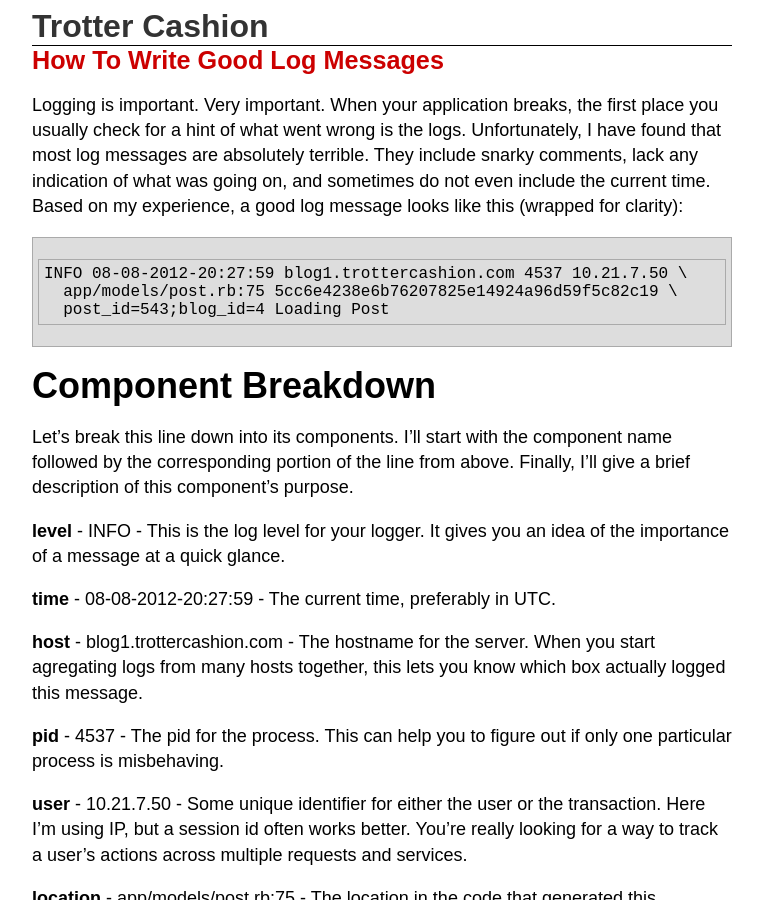
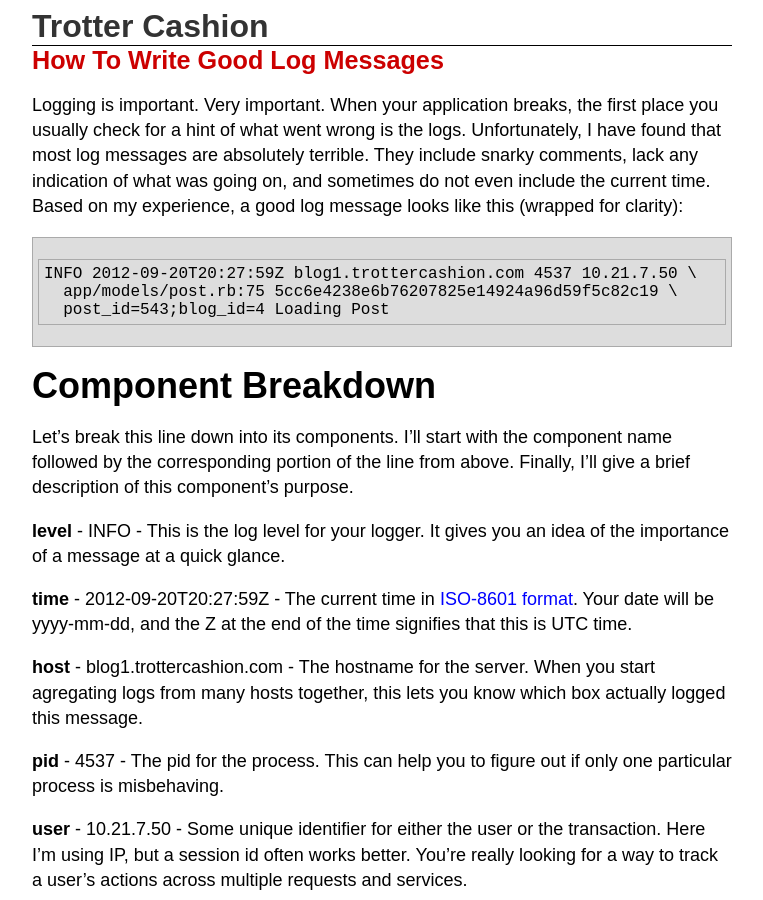
Before and after one commit to trotter/trotter.github.com, a Jekyll site: the page built from _posts/2012-08-12-how-to-write-good-log-messages.markdown, in a window 1280 px wide and 900 px high. Shown: the whole window, without its empty margins (258-1021 px from the left). Built offline with Jekyll 4.4.1, drawn with Linux system fonts in a browser that asks for light colours; comment, search, counter and statistics services are not loaded; some of the changed text lies outside the part shown.

Commit message:
Use ISO-8601

```diff
--- a/_posts/2012-08-12-how-to-write-good-log-messages.markdown
+++ b/_posts/2012-08-12-how-to-write-good-log-messages.markdown
@@ -13,7 +13,7 @@ They include snarky comments, lack any indication of what was going on, and
 sometimes do not even include the current time. Based on my experience, a good
 log message looks like this (wrapped for clarity):
 
-    INFO 08-08-2012-20:27:59 blog1.trottercashion.com 4537 10.21.7.50 \
+    INFO 2012-09-20T20:27:59Z blog1.trottercashion.com 4537 10.21.7.50 \
       app/models/post.rb:75 5cc6e4238e6b76207825e14924a96d59f5c82c19 \
       post_id=543;blog_id=4 Loading Post
 
@@ -26,7 +26,9 @@ I'll give a brief description of this component's purpose.
 **level** - INFO - This is the log level for your logger. It gives you an idea
 of the importance of a message at a quick glance.
 
-**time** - 08-08-2012-20:27:59 - The current time, preferably in UTC.
+**time** - 2012-09-20T20:27:59Z - The current time in [ISO-8601
+format](http://en.wikipedia.org/wiki/ISO_8601). Your date will be yyyy-mm-dd,
+and the Z at the end of the time signifies that this is UTC time.
 
 **host** - blog1.trottercashion.com - The hostname for the server. When you
 start agregating logs from many hosts together, this lets you know which box
@@ -83,3 +85,6 @@ in code, use whatever you want for location.
 So what are your thoughts on log messages? If I've left out anything that you
 find particularly important, please let me know in the comments. I'm always
 looking for ways to improve my logging.
+
+**Update** - I updated the time to use ISO-8601. As pointed out in the
+comments, it's a much clearer way to specify the time and it sorts lexically.
```
